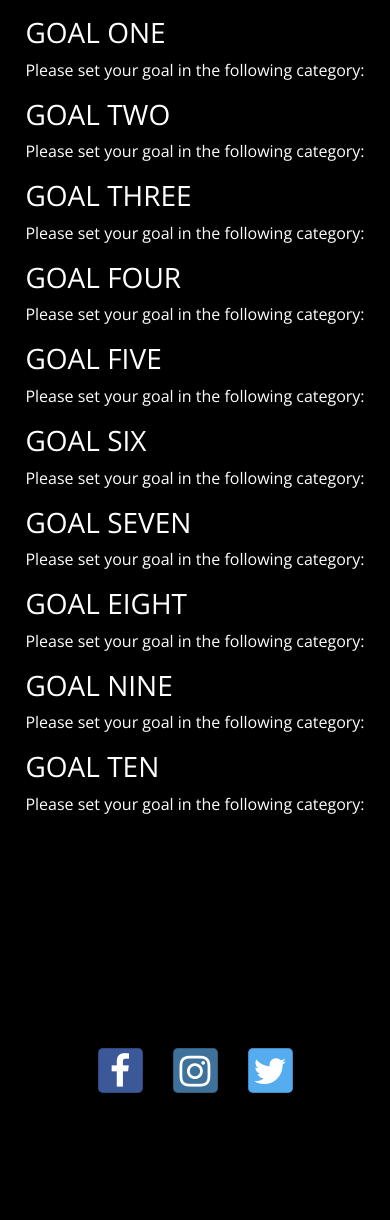
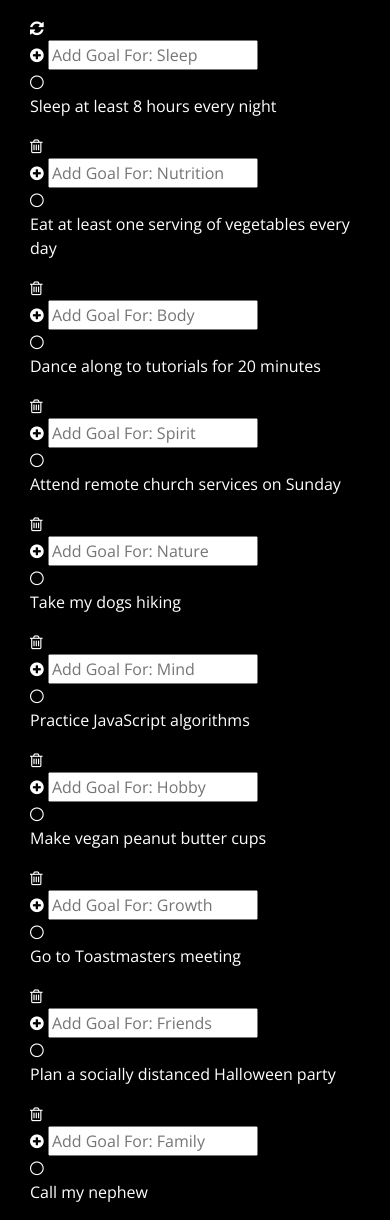
Before and after one commit to croberembt/ten-tenets, a website: page index.html in a window 390 px wide. Shown: the part 780-2000 px from the top of the page. Before the commit the page ends 1873 px from the top, so only its background shows below. Drawn offline with nearby package versions, Linux system fonts and the light colour scheme.

Commit message:
started to re-formulate goal list with javascript

```diff
--- a/css/styles.css
+++ b/css/styles.css
@@ -105,3 +105,7 @@ body {
     background-color: darkgray;
     color: white;
 }
+
+ul {
+    list-style-type: none;
+  }
--- a/index.html
+++ b/index.html
@@ -119,57 +119,115 @@
             </div>
         </div>
 
-        <div class="row row-content">
-            <div class="col-md-6 d-flex justify-content-center">
-                <ul class="list-unstyled">
-                    <li>
-                        <h3>GOAL ONE</h3>
-                        <p>Please set your goal in the following category: </p>
-                    </li>
-                    <li>
-                        <h3>GOAL TWO</h3>
-                        <p>Please set your goal in the following category: </p>
-                    </li>
-                    <li>
-                        <h3>GOAL THREE</h3>
-                        <p>Please set your goal in the following category: </p>
-                    </li>
-                    <li>
-                        <h3>GOAL FOUR</h3>
-                        <p>Please set your goal in the following category: </p>
-                    </li>
-                    <li>
-                        <h3>GOAL FIVE</h3>
-                        <p>Please set your goal in the following category: </p>
-                    </li>
-                    <li>
-                        <h3>GOAL SIX</h3>
-                        <p>Please set your goal in the following category: </p>
-                    </li>
-                    <li>
-                        <h3>GOAL SEVEN</h3>
-                        <p>Please set your goal in the following category: </p>
-                    </li>
-                    <li>
-                        <h3>GOAL EIGHT</h3>
-                        <p>Please set your goal in the following category: </p>
-                    </li>
-                    <li>
-                        <h3>GOAL NINE</h3>
-                        <p>Please set your goal in the following category: </p>
-                    </li>
-                    <li>
-                        <h3>GOAL TEN</h3>
-                        <p>Please set your goal in the following category: </p>
-                    </li>
-                </ul>
+        <div class='container'>
+
+            <div class='header'>
+                <div class='clear'>
+                    <i class='fa fa-refresh'></i>
+                </div>
             </div>
-            <div class="col d-flex justify-content-center">
-                <a target="_blank" id="facebook" class="btn btn-social-icon btn-lg btn-facebook" href="http://facebook.com/"><i class="fa fa-facebook"></i></a>
-                <a target="_blank" id="instagram" class="btn btn-social-icon btn-lg btn-instagram" href="http://instagram.com/"><i class="fa fa-instagram"></i></a>
-                <a target="_blank" id="twitter" class="btn btn-social-icon btn-lg btn-twitter" href="http://twitter.com/"><i class="fa fa-twitter"></i></a>
+
+            <div class='content' id='goalList'>
+                <div class='add-item'>
+                    <i class='fa fa-plus-circle'></i>
+                    <input type='text' id='input' placeholder='Add Goal For: Sleep'>
+                </div>
+                <div class='goal1'>
+                    <i class='fa fa-circle-thin complete'></i>
+                    <p class='text'>Sleep at least 8 hours every night</p>
+                    <i class='fa fa-trash-o delete'></i>
+                </div>
+                <div class='add-item'>
+                    <i class='fa fa-plus-circle'></i>
+                    <input type='text' id='input' placeholder='Add Goal For: Nutrition'>
+                </div>
+                <div class='goal2'>
+                    <i class='fa fa-circle-thin complete'></i>
+                    <p class='text'>Eat at least one serving of vegetables every day</p>
+                    <i class='fa fa-trash-o delete'></i>
+                </div>
+                <div class='add-item'>
+                    <i class='fa fa-plus-circle'></i>
+                    <input type='text' id='input' placeholder='Add Goal For: Body'>
+                </div>
+                <div class='goal3'>
+                    <i class='fa fa-circle-thin complete'></i>
+                    <p class='text'>Dance along to tutorials for 20 minutes</p>
+                    <i class='fa fa-trash-o delete'></i>
+                </div>
+                <div class='add-item'>
+                    <i class='fa fa-plus-circle'></i>
+                    <input type='text' id='input' placeholder='Add Goal For: Spirit'>
+                </div>
+                <div class='goal4'>
+                    <i class='fa fa-circle-thin complete'></i>
+                    <p class='text'>Attend remote church services on Sunday</p>
+                    <i class='fa fa-trash-o delete'></i>
+                </div>
+                <div class='add-item'>
+                    <i class='fa fa-plus-circle'></i>
+                    <input type='text' id='input' placeholder='Add Goal For: Nature'>
+                </div>
+                <div class='goal5'>
+                    <i class='fa fa-circle-thin complete'></i>
+                    <p class='text'>Take my dogs hiking</p>
+                    <i class='fa fa-trash-o delete'></i>
+                </div>
+                <div class='add-item'>
+                    <i class='fa fa-plus-circle'></i>
+                    <input type='text' id='input' placeholder='Add Goal For: Mind'>
+                </div>
+                <div class='goal6'>
+                    <i class='fa fa-circle-thin complete'></i>
+                    <p class='text'>Practice JavaScript algorithms</p>
+                    <i class='fa fa-trash-o delete'></i>
+                </div>
+                <div class='add-item'>
+                    <i class='fa fa-plus-circle'></i>
+                    <input type='text' id='input' placeholder='Add Goal For: Hobby'>
+                </div>
+                <div class='goal7'>
+                    <i class='fa fa-circle-thin complete'></i>
+                    <p class='text'>Make vegan peanut butter cups</p>
+                    <i class='fa fa-trash-o delete'></i>
+                </div>
+                <div class='add-item'>
+                    <i class='fa fa-plus-circle'></i>
+                    <input type='text' id='input' placeholder='Add Goal For: Growth'>
+                </div>
+                <div class='goal8'>
+                    <i class='fa fa-circle-thin complete'></i>
+                    <p class='text'>Go to Toastmasters meeting</p>
+                    <i class='fa fa-trash-o delete'></i>
+                </div>
+                <div class='add-item'>
+                    <i class='fa fa-plus-circle'></i>
+                    <input type='text' id='input' placeholder='Add Goal For: Friends'>
+                </div>
+                <div class='goal9'>
+                    <i class='fa fa-circle-thin complete'></i>
+                    <p class='text'>Plan a socially distanced Halloween party</p>
+                    <i class='fa fa-trash-o delete'></i>
+                </div>
+                <div class='add-item'>
+                    <i class='fa fa-plus-circle'></i>
+                    <input type='text' id='input' placeholder='Add Goal For: Family'>
+                </div>
+                <div class='goal10'>
+                    <i class='fa fa-circle-thin complete'></i>
+                    <p class='text'>Call my nephew</p>
+                    <i class='fa fa-trash-o delete'></i>
+                </div>
             </div>
+
         </div>
+
+        <div class="col d-flex justify-content-center">
+            <a target="_blank" id="facebook" class="btn btn-social-icon btn-lg btn-facebook" href="http://facebook.com/"><i class="fa fa-facebook"></i></a>
+            <a target="_blank" id="instagram" class="btn btn-social-icon btn-lg btn-instagram" href="http://instagram.com/"><i class="fa fa-instagram"></i></a>
+            <a target="_blank" id="twitter" class="btn btn-social-icon btn-lg btn-twitter" href="http://twitter.com/"><i class="fa fa-twitter"></i></a>
+        </div>
+
     </div>
 
     <footer class="site-footer">
--- a/js/scripts.js
+++ b/js/scripts.js
@@ -18,3 +18,76 @@ $(function() {
         $("#loginModal").modal("show");
     });
 });
+
+const CHECK = 'fa-check-circle';
+const UNCHECK = 'fa-circle-thin';
+const LINE_THROUGH = 'lineThrough';
+
+function addGoal(goal, id, done, ) {
+
+const clear = document.querySelector('.clear');
+
+const list = document.getElementById('goalList');
+
+const input = document.getElementById('input');
+
+
+document.addEventListener('keyup', function(event) {
+    if (event.key == 13) {
+        const goal = input.value;
+    }
+    if (goal) {
+        addGoal(goal, name, id, done, trash);
+        GOALLIST.push(
+            {
+                name: goal,
+                id: id,
+                done: false,
+                trash: false
+            }
+        );
+    }
+    input.value='';
+    id++;
+})
+
+const text =
+`<div class='goal1'>
+    <i class='co fa-circle-thin' job='complete'></i>
+    <p class='text'>${goal}</p>
+    <i class='de fa-trash-o' job='delete'></i>
+</div>`
+
+const position = 'beforeend';
+
+list.insertAdjacentHTML(position, text);
+
+
+}
+
+addGoal('hello');
+
+
+let GOALLIST = [];
+
+let id = 0;
+
+GOALLIST = [{} ,{} , ...];
+
+GOALLIST[0] ->
+
+{
+    name: 'Sleep at least 8 hours every night',
+    id: 0,
+    done: false,
+    trash: false
+}
+
+GOALLIST[1] ->
+
+{
+    name: 'Eat at least one serving of vegetables every day',
+    id: 0,
+    done: false,
+    trash: false
+}
```
Also changed, not shown: 2 other files.
